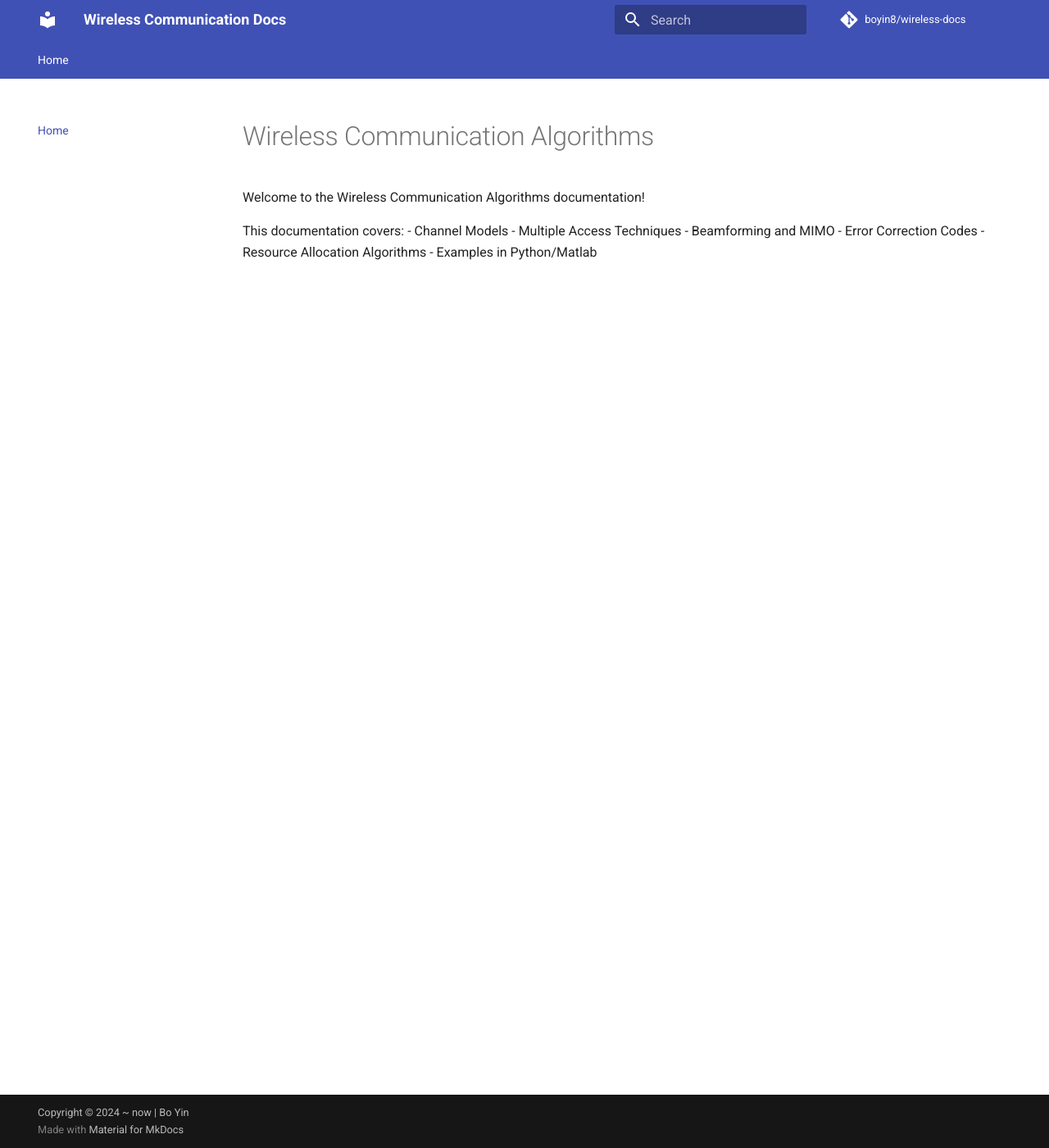
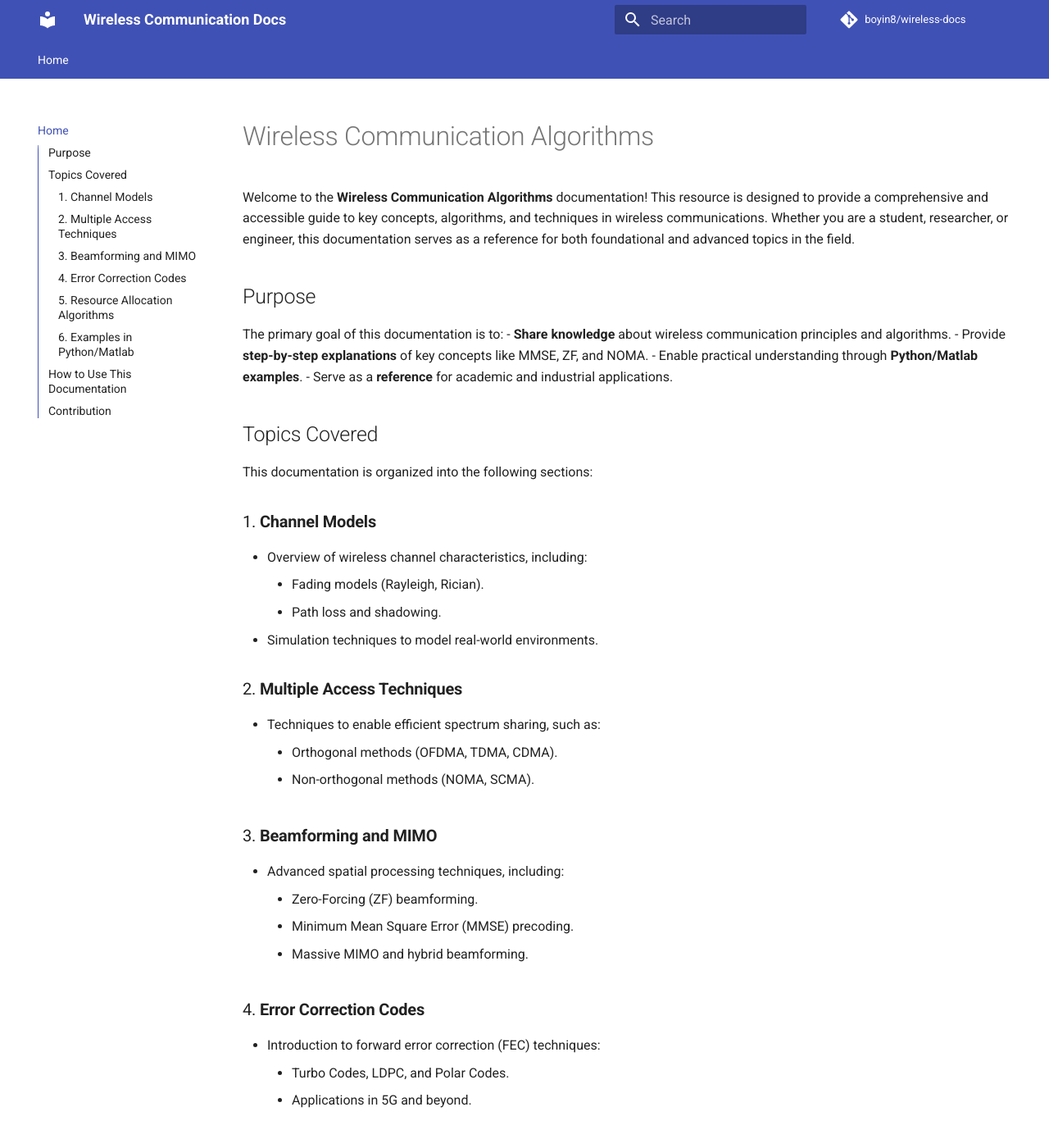
Before and after one commit to boyin8/wireless-docs, an MkDocs documentation site: the page built from docs/index.md, in a window 1280 px wide and 1400 px high. Shown: the whole window at 82% size. Built offline with MkDocs 1.6.1 and Material for MkDocs 9.7.7, drawn with Linux system fonts in a browser that asks for light colours; comment, search, counter and statistics services are not loaded; some of the changed text lies outside the part shown.

Commit message:
Update index.md

```diff
--- a/docs/index.md
+++ b/docs/index.md
@@ -1,11 +1,57 @@
 # Wireless Communication Algorithms
 
-Welcome to the Wireless Communication Algorithms documentation!
+Welcome to the **Wireless Communication Algorithms** documentation! This resource is designed to provide a comprehensive and accessible guide to key concepts, algorithms, and techniques in wireless communications. Whether you are a student, researcher, or engineer, this documentation serves as a reference for both foundational and advanced topics in the field.
 
-This documentation covers:
-- Channel Models
-- Multiple Access Techniques
-- Beamforming and MIMO
-- Error Correction Codes
-- Resource Allocation Algorithms
-- Examples in Python/Matlab
+## Purpose
+The primary goal of this documentation is to:
+- **Share knowledge** about wireless communication principles and algorithms.
+- Provide **step-by-step explanations** of key concepts like MMSE, ZF, and NOMA.
+- Enable practical understanding through **Python/Matlab examples**.
+- Serve as a **reference** for academic and industrial applications.
+
+## Topics Covered
+This documentation is organized into the following sections:
+
+### 1. **Channel Models**
+   - Overview of wireless channel characteristics, including:
+     - Fading models (Rayleigh, Rician).
+     - Path loss and shadowing.
+   - Simulation techniques to model real-world environments.
+
+### 2. **Multiple Access Techniques**
+   - Techniques to enable efficient spectrum sharing, such as:
+     - Orthogonal methods (OFDMA, TDMA, CDMA).
+     - Non-orthogonal methods (NOMA, SCMA).
+
+### 3. **Beamforming and MIMO**
+   - Advanced spatial processing techniques, including:
+     - Zero-Forcing (ZF) beamforming.
+     - Minimum Mean Square Error (MMSE) precoding.
+     - Massive MIMO and hybrid beamforming.
+
+### 4. **Error Correction Codes**
+   - Introduction to forward error correction (FEC) techniques:
+     - Turbo Codes, LDPC, and Polar Codes.
+     - Applications in 5G and beyond.
+
+### 5. **Resource Allocation Algorithms**
+   - Optimization techniques for:
+     - Power control and scheduling.
+     - Fairness and energy efficiency in wireless networks.
+
+### 6. **Examples in Python/Matlab**
+   - Hands-on examples to implement and visualize algorithms, such as:
+     - Simulating MMSE and ZF precoding.
+     - Analyzing NOMA performance with Python.
+
+## How to Use This Documentation
+1. Navigate to the topics of interest using the table of contents.
+2. Explore detailed explanations, accompanied by mathematical derivations and visual aids.
+3. Run the provided Python/Matlab examples to deepen your understanding.
+
+## Contribution
+This documentation is a living resource. Feedback and contributions are welcome to help improve its content. If you have suggestions or would like to contribute, please visit our [GitHub repository](https://github.com/<your-username>/wireless-docs).
+
+---
+
+Enjoy learning and exploring wireless communication algorithms!
```
